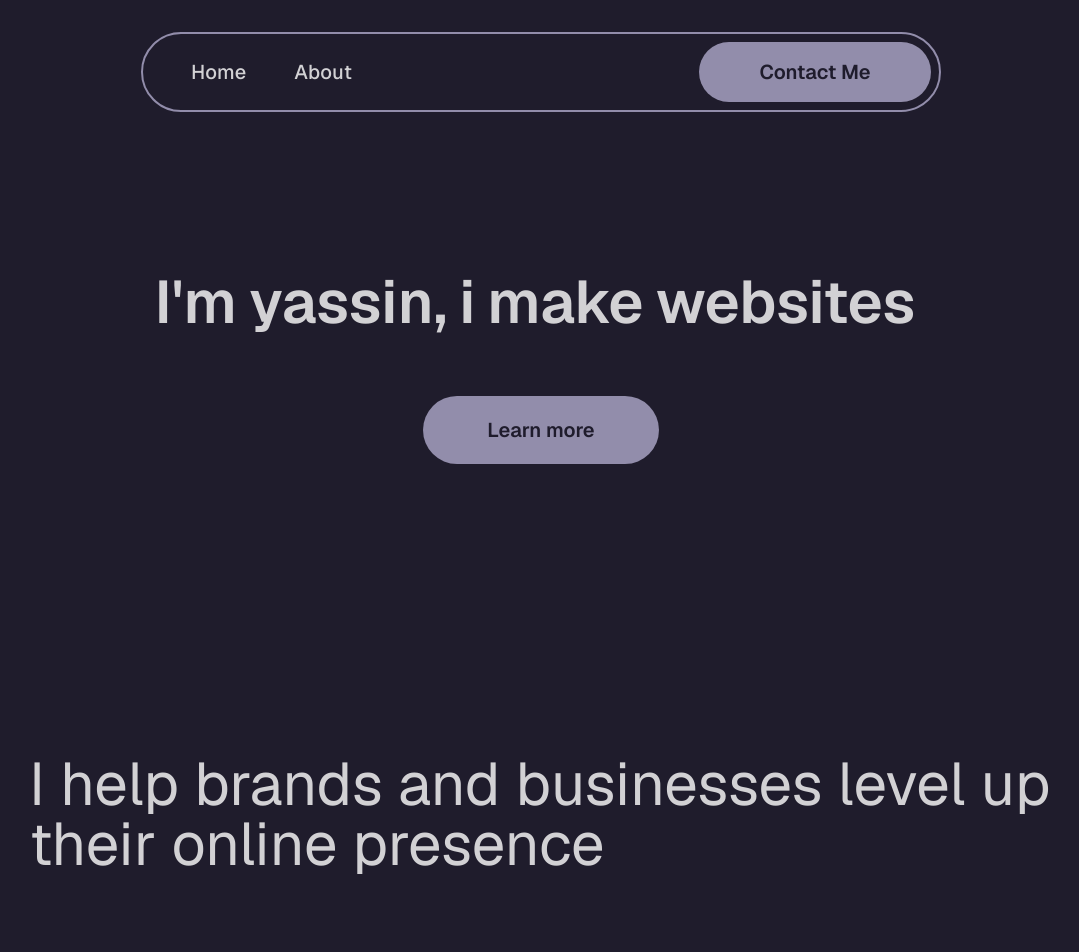
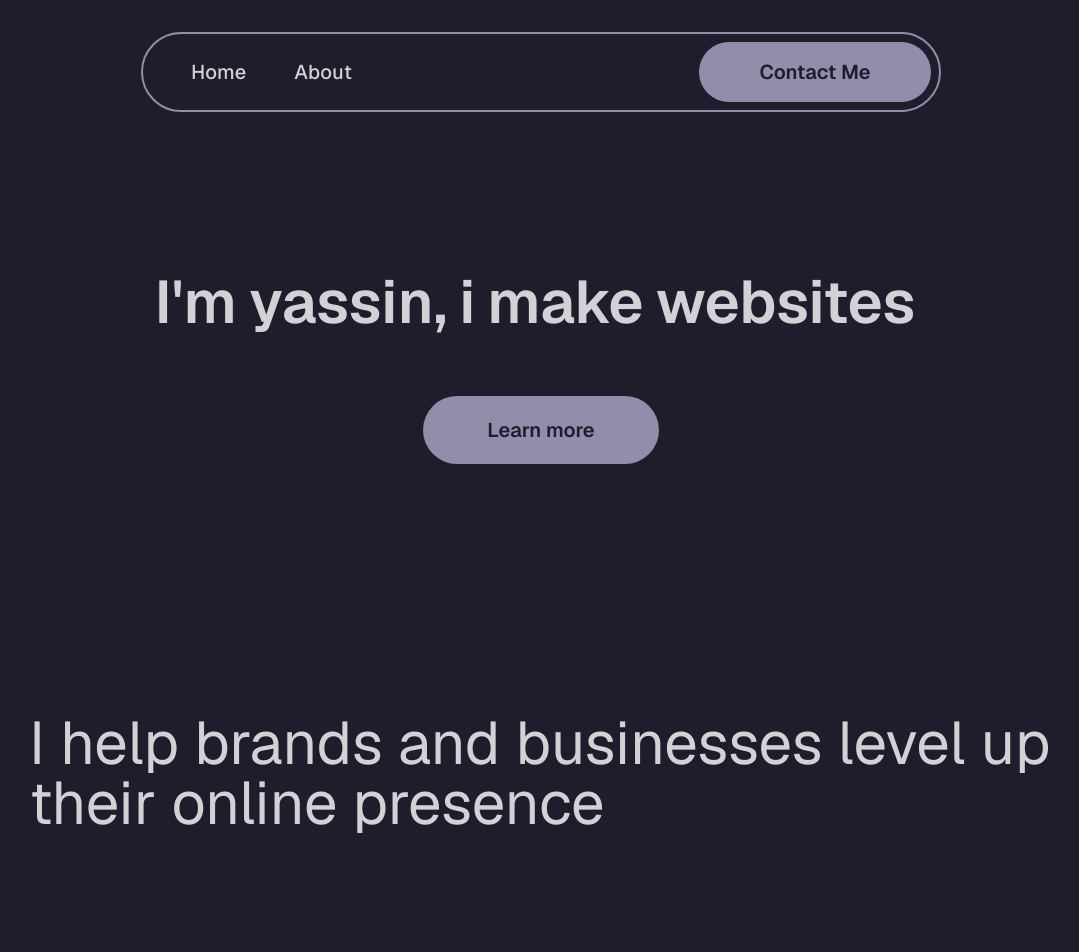
Before and after one commit to 0yassin/portfolio, a Next.js app: page / in a window 1280 px wide. Shown: the top 952 px of the page, without its empty margins (99-1178 px from the left). Built offline with nearby package versions, Linux system fonts and the light colour scheme.

Commit message:
simple changes

```diff
--- a/src/app/page.tsx
+++ b/src/app/page.tsx
@@ -23,7 +23,7 @@ export default function Home() {
 
     }
   )
-  const y1 = useTransform(sec2scrollProgress, [0,1], [200,0])
+  const y1 = useTransform(sec2scrollProgress, [0,1], [300,-100])
 
   // for badges
   const {scrollYProgress: sec3scrollProgress} = useScroll({
@@ -45,8 +45,9 @@ const badgeClass = "flex justify-start gap-6 font-semibold bg-badge py-4 px-6 te
     <>
     <ReactLenis root />
     <div className="min-h-screen  bg-background pt-8 font-sans text-xl font-medium tracking-normal pb-64">
+      <Navbar/>
 
-      <Navbar/>
+
 
       <section className="pt-28">
           <div className=" py-12 flex flex-col items-center gap-16">
@@ -75,36 +76,6 @@ const badgeClass = "flex justify-start gap-6 font-semibold bg-badge py-4 px-6 te
           <motion.h1 style={{y:text_y}} className="text-6xl text-text-primary font-semibold">Tools i use</motion.h1>
           <div className=" mx-6 grid grid-cols-3 grid-rows-2 max-w-[800px] text-2xl gap-4 mt-16  " >
 
-
-             {/* <motion.div style={{y:badge1_y}} className={badgeClass}>
-              <img className="w-12 h-12 " src="/IconJS.svg" />
-              <span>Javascript</span>
-            </motion.div>
-
-             <motion.div style={{y:badge2_y}} className={badgeClass}>
-              <img src="/IconTS.svg" className="w-12 h-12" />
-              <span>Typescript</span>
-            </motion.div>
-
-             <motion.div style={{y:badge3_y}} className={badgeClass}>
-              <img src="/Iconreact.svg" className="w-12 h-12" />
-              <span>ReactJS</span>
-            </motion.div>
-
-             <motion.div style={{y:badge4_y}} className={badgeClass}>
-              <img src="/next.svg" className="w-12 h-12 "/>
-              <span>NextJS</span>
-            </motion.div>
-
-             <motion.div style={{y:badge5_y}} className={badgeClass}>
-              <img className="w-12 h-12 " src="/IconPY.svg" />
-              <span>Python</span>
-            </motion.div>
-
-             <motion.div style={{y:badge6_y}} className={badgeClass}>
-              <img className="w-12 h-12 " src="/IconCS.svg" />
-              <span>Csharp</span>
-            </motion.div> */}
             <Badge y={badge1_y} icon="/IconJS.svg">
                 <span>Javascript</span>
             </Badge>
--- a/src/components/Navbar.tsx
+++ b/src/components/Navbar.tsx
@@ -4,7 +4,7 @@ import Animlink from './Animlink'
 
 export default function Navbar(){
     return(
-      <motion.nav initial={{y:-30, opacity: 0}} animate={{y:0, opacity:1}} transition={{delay:0.9, duration:0.2}} className=" h-20 mx-auto max-w-[800px] pl-12 flex justify-between items-center border-[2.5px] border-primary rounded-full bg-transparent py-2">
+      <motion.nav initial={{y:-30, opacity: 0}} animate={{y:0, opacity:1}} transition={{delay:0.9, duration:0.2}} className=" h-20  mx-auto max-w-[800px] pl-12 flex justify-between items-center border-[2.5px] border-primary rounded-full bg-transparent py-2">
         <div className="flex h-full items-center gap-12 text-text-primary ">
 
 
```
